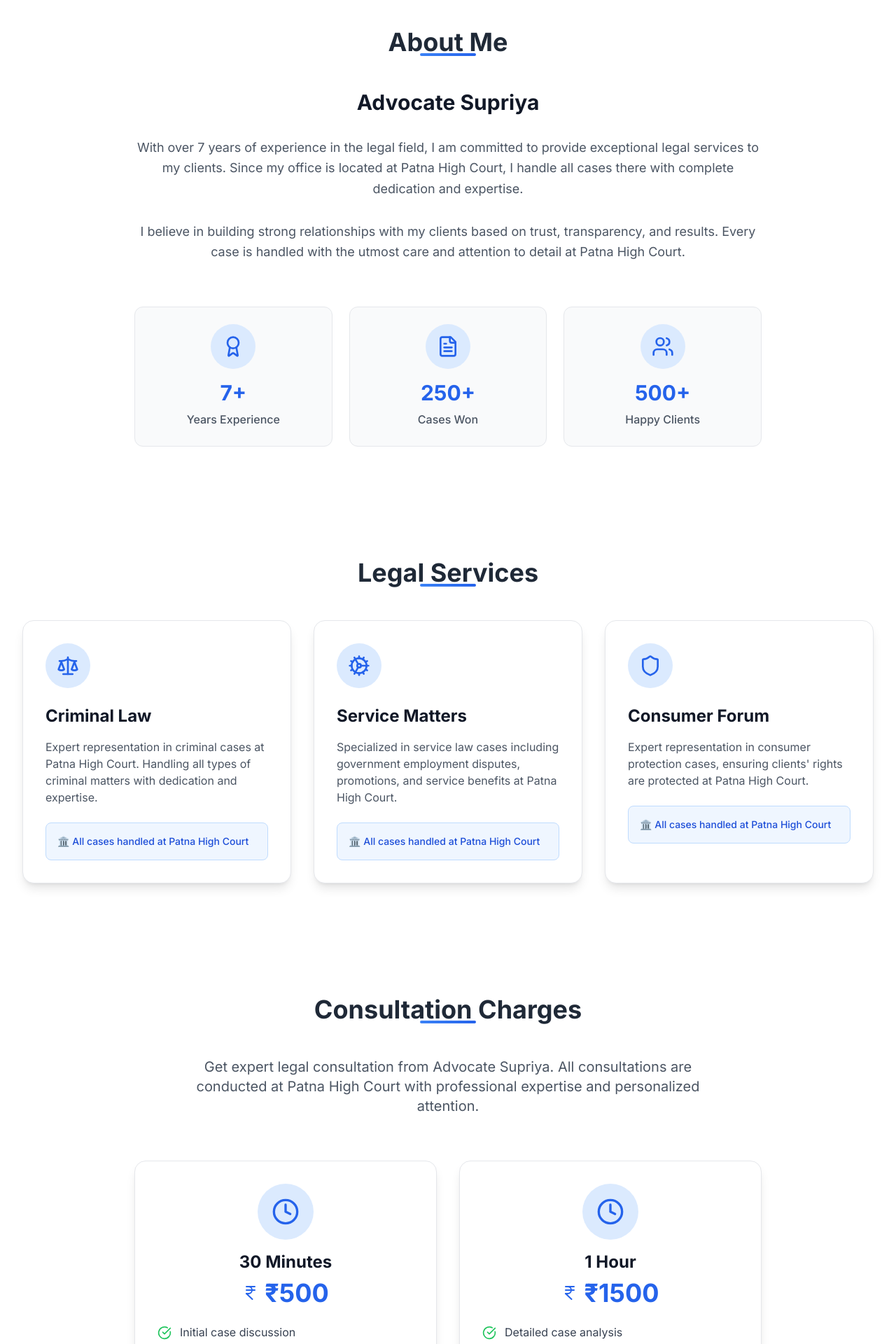
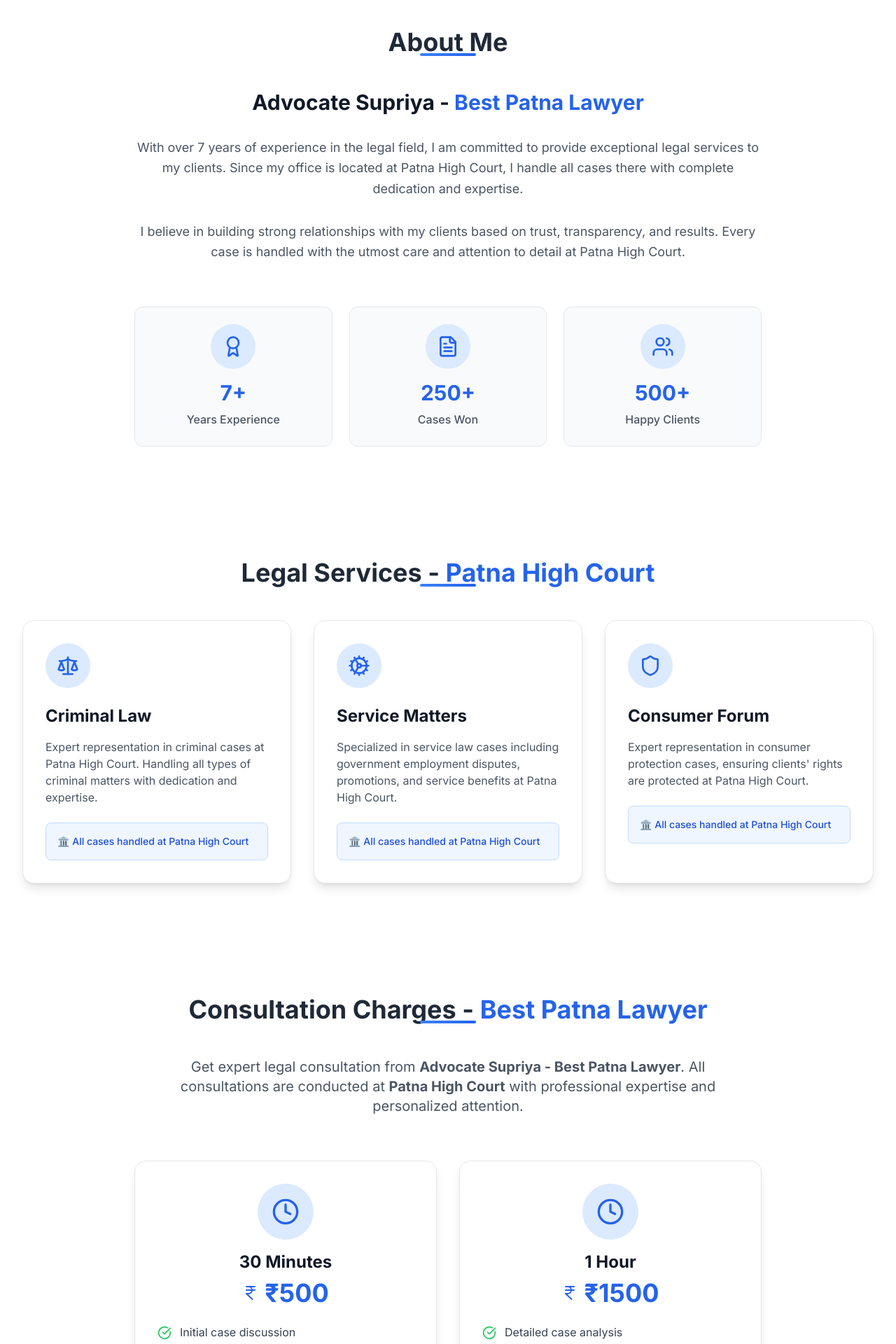
Before and after one commit to Aadarsh2021/Lawyer-Portfolio, a Next.js app: page / in a window 1280 px wide. Shown: the part 840-2760 px from the top of the page at 70% size. Built offline with nearby package versions, Linux system fonts and the light colour scheme.

Commit message:
SEO optimization: Add 'Best Patna Lawyer' keywords throughout website for better Google ranking

```diff
--- a/src/components/About.tsx
+++ b/src/components/About.tsx
@@ -51,7 +51,7 @@ const About = () => {
             className="space-y-8"
           >
             <h3 className="text-3xl font-bold text-gray-900 dark:text-white">
-              {t('advocate_supriya')}
+              {t('advocate_supriya')} - <span className="text-blue-600 dark:text-blue-400">Best Patna Lawyer</span>
             </h3>
 
             <p className="text-lg text-gray-600 dark:text-gray-300 leading-relaxed">
--- a/src/components/Consultation.tsx
+++ b/src/components/Consultation.tsx
@@ -42,7 +42,7 @@ const Consultation = () => {
           viewport={{ once: true }}
           className="text-4xl font-bold text-center mb-12 text-gray-800 dark:text-gray-100 relative"
         >
-          Consultation Charges
+          Consultation Charges - <span className="text-blue-600 dark:text-blue-400">Best Patna Lawyer</span>
           <div className="absolute bottom-0 left-1/2 transform -translate-x-1/2 w-20 h-1 bg-gradient-to-r from-blue-500 to-blue-600 rounded"></div>
         </motion.h2>
 
@@ -53,8 +53,8 @@ const Consultation = () => {
           viewport={{ once: true }}
           className="text-xl text-center text-gray-600 dark:text-gray-300 mb-16 max-w-3xl mx-auto"
         >
-          Get expert legal consultation from Advocate Supriya. All consultations are conducted
-          at Patna High Court with professional expertise and personalized attention.
+          Get expert legal consultation from <strong>Advocate Supriya - Best Patna Lawyer</strong>. All consultations are conducted
+          at <strong>Patna High Court</strong> with professional expertise and personalized attention.
         </motion.p>
 
         <div className="grid md:grid-cols-2 gap-8 max-w-4xl mx-auto">
--- a/src/components/Contact.tsx
+++ b/src/components/Contact.tsx
@@ -118,7 +118,7 @@ const Contact = () => {
           className="text-center mb-12 sm:mb-16"
         >
           <h2 className="text-3xl sm:text-4xl font-bold text-gray-800 dark:text-gray-100 mb-4">
-            {t('contact_us')}
+            {t('contact_us')} - <span className="text-blue-600 dark:text-blue-400">Best Patna Lawyer</span>
           </h2>
           <p className="text-base sm:text-lg text-gray-600 dark:text-gray-300 max-w-2xl mx-auto">
             {t('contact_description')}
--- a/src/components/Footer.tsx
+++ b/src/components/Footer.tsx
@@ -27,7 +27,7 @@ const Footer = () => {
           {/* Company Info */}
           <div className="lg:col-span-2">
             <h3 className="text-xl sm:text-2xl font-bold text-blue-600 dark:text-blue-400 mb-4">
-              {t('advocate_supriya')}
+              {t('advocate_supriya')} - <span className="text-gray-900 dark:text-white">Best Patna Lawyer</span>
             </h3>
             <p className="text-sm sm:text-base text-gray-600 dark:text-gray-300 leading-relaxed mb-6 max-w-md">
               {t('expert_legal_services_footer')}
--- a/src/components/Hero.tsx
+++ b/src/components/Hero.tsx
@@ -26,6 +26,10 @@ const Hero = () => {
             >
               {t('advocate')}{' '}
               <span className="bg-gradient-to-r from-blue-600 to-blue-700 bg-clip-text text-transparent">Supriya</span>
+              <br />
+              <span className="text-2xl sm:text-3xl md:text-4xl lg:text-5xl text-blue-600 dark:text-blue-400">
+                Best Patna Lawyer
+              </span>
             </motion.h1>
 
             <motion.p
--- a/src/components/Services.tsx
+++ b/src/components/Services.tsx
@@ -38,7 +38,7 @@ const Services = () => {
           viewport={{ once: true }}
           className="text-3xl sm:text-4xl font-bold text-center mb-8 sm:mb-12 text-gray-800 dark:text-gray-100 relative"
         >
-          {t('legal_services')}
+          {t('legal_services')} - <span className="text-blue-600 dark:text-blue-400">Patna High Court</span>
           <div className="absolute bottom-0 left-1/2 transform -translate-x-1/2 w-16 sm:w-20 h-1 bg-gradient-to-r from-blue-500 to-blue-600 rounded"></div>
         </motion.h2>
 
--- a/src/components/Testimonials.tsx
+++ b/src/components/Testimonials.tsx
@@ -38,7 +38,7 @@ const Testimonials = () => {
           viewport={{ once: true }}
           className="text-4xl font-bold text-center mb-12 text-gray-800 dark:text-gray-100 relative"
         >
-          Client Testimonials
+          Client Testimonials - <span className="text-blue-600 dark:text-blue-400">Best Patna Lawyer</span>
           <div className="absolute bottom-0 left-1/2 transform -translate-x-1/2 w-20 h-1 bg-gradient-to-r from-blue-500 to-blue-600 rounded"></div>
         </motion.h2>
 
@@ -92,7 +92,7 @@ const Testimonials = () => {
         >
           <div className="bg-blue-50 dark:bg-blue-900/20 rounded-2xl p-8 border border-blue-200 dark:border-blue-800 max-w-3xl mx-auto">
             <h4 className="text-2xl font-bold text-blue-800 dark:text-blue-200 mb-4">
-              🏛️ Why Choose Advocate Supriya?
+              🏛️ Why Choose Advocate Supriya - Best Patna Lawyer?
             </h4>
             <div className="grid md:grid-cols-3 gap-6 text-left">
               <div className="text-center">
@@ -107,7 +107,7 @@ const Testimonials = () => {
                   <span className="text-2xl">🏛️</span>
                 </div>
                 <h5 className="font-semibold text-blue-800 dark:text-blue-200 mb-2">Location</h5>
-                <p className="text-sm text-blue-700 dark:text-blue-300">Patna High Court office</p>
+                <p className="text-sm text-blue-700 dark:text-blue-300"><strong>Patna High Court</strong> office - Best Patna Lawyer</p>
               </div>
               <div className="text-center">
                 <div className="w-12 h-12 bg-blue-100 dark:bg-blue-900 rounded-full flex items-center justify-center mx-auto mb-3">
```
